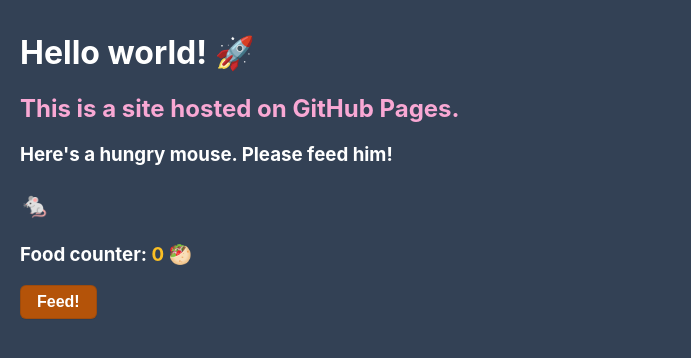
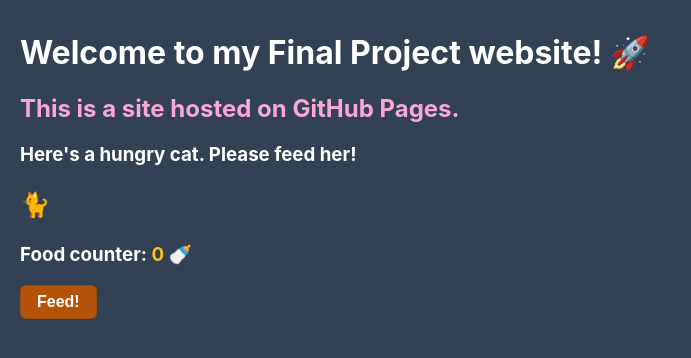
Before and after one commit to Niveytha/niveytha.github.io, a plain HTML site: page index.html in a window 1280 px wide. Shown: the whole page, without its empty margins (0-691 px from the left). Drawn offline with Linux system fonts and the light colour scheme.

Commit message:
Mouse changed to cat

```diff
--- a/index.html
+++ b/index.html
@@ -5,12 +5,13 @@
     <script src="scripts/counter.js"></script>
     <link rel="stylesheet" href="styles/styles.css" />
   </head>
+
   <body>
-    <h1>Hello world! 🚀</h1>
+    <h1>Welcome to my Final Project website! 🚀</h1>
     <h2>This is a site hosted on GitHub Pages.</h2>
-    <h3>Here's a hungry mouse. Please feed him!</h3>
-    <h3 class="mouse">🐁</h3>
-    <h3>Food counter: <span class="counter">0</span> 🥙</h3>
+    <h3>Here's a hungry cat. Please feed her!</h3>
+    <h3 class="cat">🐈</h3>
+    <h3>Food counter: <span class="counter">0</span> 🍼</h3>
     <button>Feed!</button>
   </body>
 </html>
--- a/scripts/counter.js
+++ b/scripts/counter.js
@@ -8,7 +8,7 @@ function count() {
   counter++;
 
   if (counter % 10 === 0) {
-    alert("Mouse would like to thank you for the food 🥙");
+    alert("Cat would like to thank you for the food 🍼 :)");
   }
 
   document.querySelector(".counter").innerHTML = counter;
--- a/styles/styles.css
+++ b/styles/styles.css
@@ -7,7 +7,7 @@ body {
   padding-top: 4px;
 }
 
-.mouse {
+.cat {
   font-size: 24px;
 }
 
```
